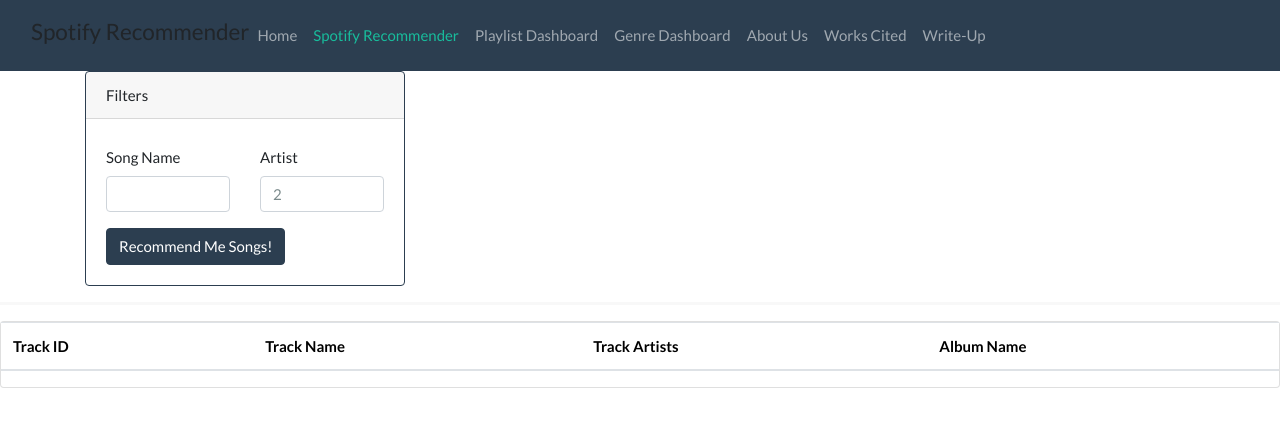
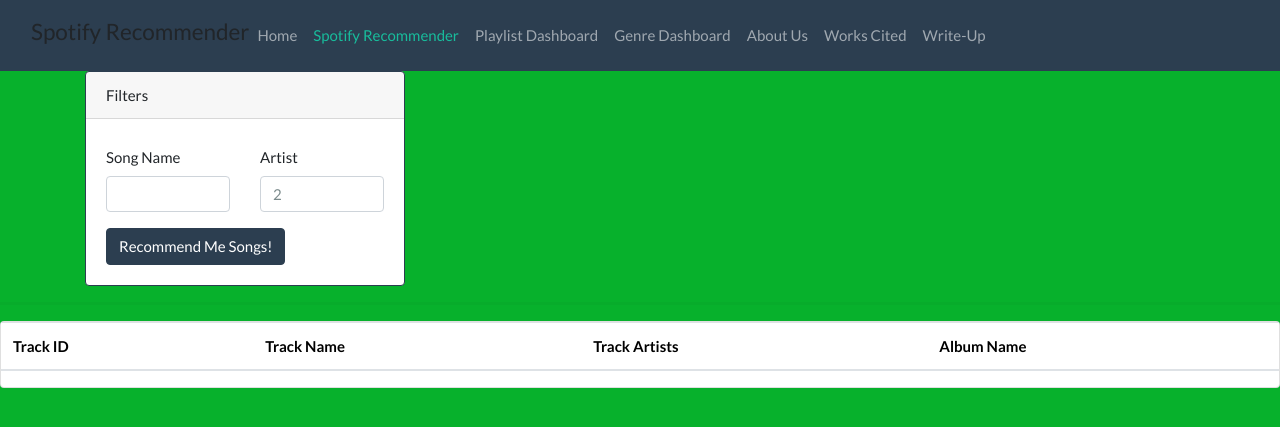
Before and after one commit to Cagan124/SMU-Project-4, a Flask app: page /spotify_recommender in a window 1280 px wide. Shown: the top 427 px of the page. Run offline with Flask 3, Linux system fonts and the light colour scheme; lists and menus that the app fills with data are empty; some libraries are stand-ins or nearby versions.

Commit message:
changed background colors

```diff
--- a/app/static/css/style.css
+++ b/app/static/css/style.css
@@ -1,5 +1,5 @@
 body {
-    background-color: #1d8d55;
+    background-color: #07b12c;
   }
 
 .tableauPlaceholder{
@@ -7,7 +7,7 @@
 }
 
 h1 {
-  background-color: #1d8d55;
+  background-color: #07b12c;
 }
 
 .navbar-expand-lg bg-primary{
--- a/app/templates/spotify_recommender.html
+++ b/app/templates/spotify_recommender.html
@@ -13,6 +13,8 @@
      <script src="https://cdn.jsdelivr.net/npm/danfojs@0.3.3/lib/bundle.min.js"></script>
     <!-- JS -->
     <script type="text/javascript" src="../static/js/logic.js"></script>
+    <!-- Our CSS -->
+    <link rel="stylesheet" type="text/css" href="static/css/style.css">
 </head>
 <body>
  <!-- Navigation bar -->
```
